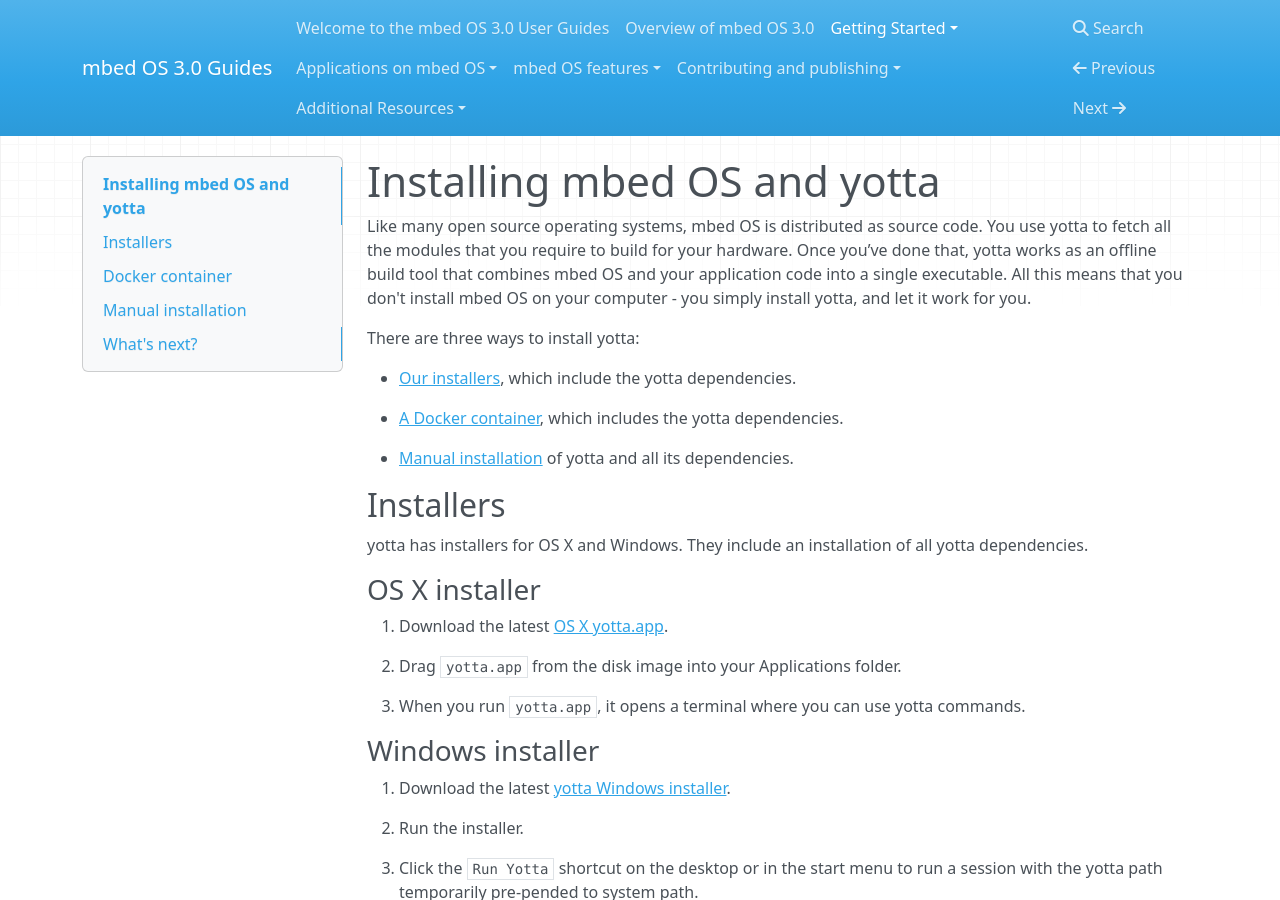
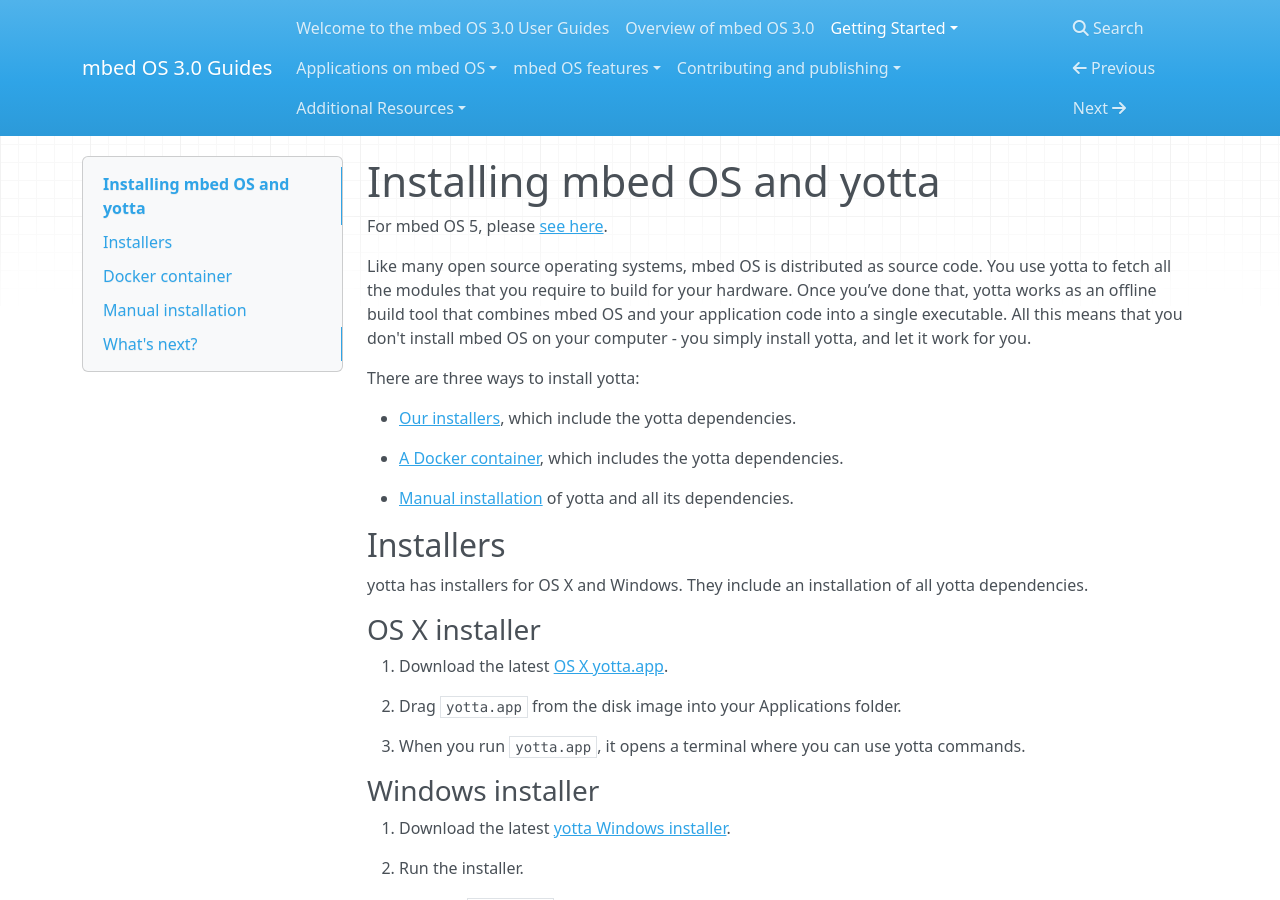
Before and after one commit to ARMmbed/GettingStartedmbedOS, an MkDocs documentation site: the page built from Docs/installation.md, in a window 1280 px wide and 900 px high. Built offline with MkDocs 1.6.1, drawn with Linux system fonts in a browser that asks for light colours; nearby versions of some CDN libraries; old or Windows-style settings are respelled for this version of MkDocs.

Commit message:
Add a note in installation.md to mbed OS 5
This page is actually the second most visited page on docs.mbed.com (in 2016). It should also have a note, just like index.md...

```diff
--- a/Docs/installation.md
+++ b/Docs/installation.md
@@ -1,4 +1,6 @@
 # Installing mbed OS and yotta
+
+<span class="tips">For mbed OS 5, please [see here](https://docs.mbed.com/docs/mbed-os-handbook/en/5.1/).</span>
 
 Like many open source operating systems, mbed OS is distributed as source code. You use yotta to fetch all the modules that you require to build for your hardware. Once you’ve done that, yotta works as an offline build tool that combines mbed OS and your application code into a single executable. All this means that you don't install mbed OS on your computer - you simply install yotta, and let it work for you.
 
```
